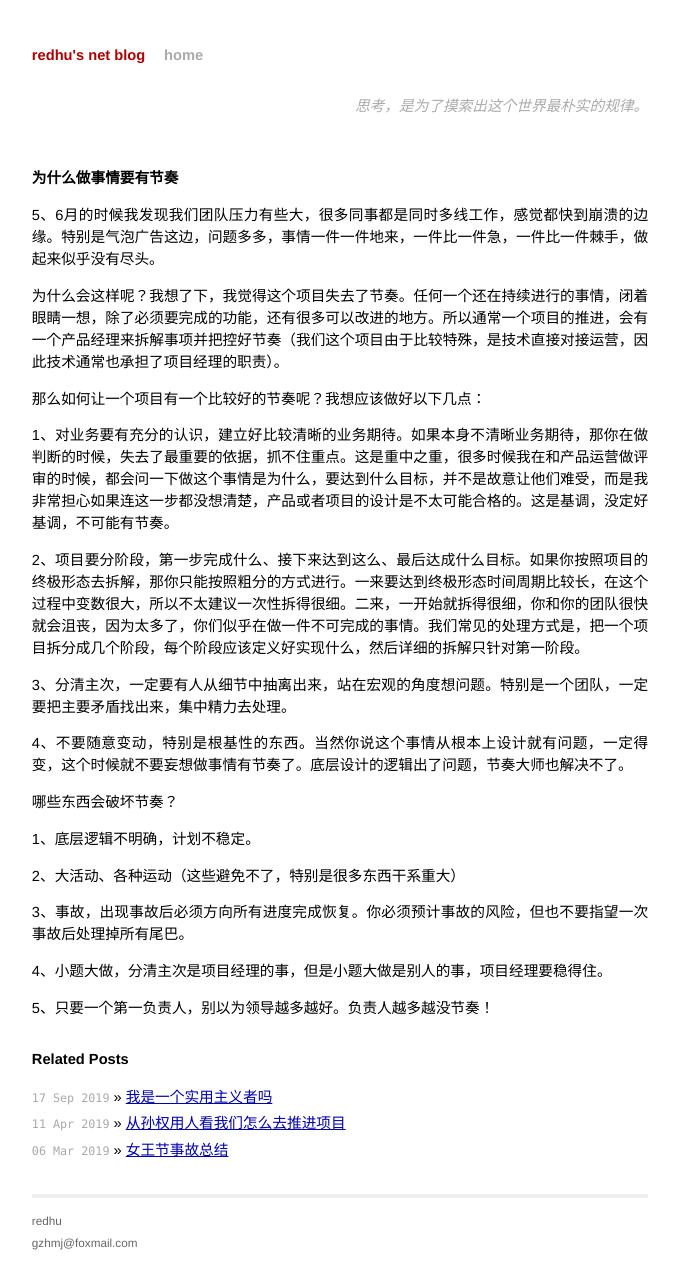
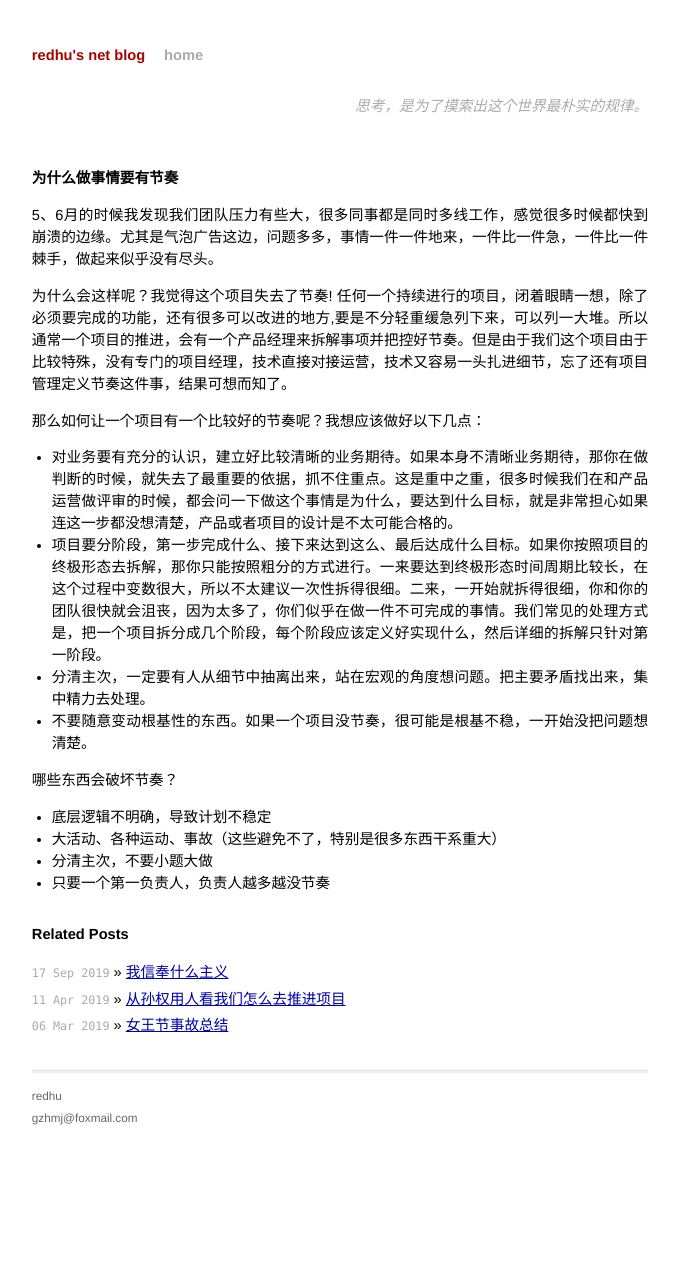
Before and after one commit to redhu/redhu.github.io, a Jekyll site: the page built from _posts/2019-6-11-为什么做事情要有节奏.md, in a window 1280 px wide. Shown: the whole page, without its empty margins (300-979 px from the left). Built offline with Jekyll 4.4.1, drawn with Linux system fonts in a browser that asks for light colours; our own code applies the rules of GitHub Pages for plain Markdown files; comment, search, counter and statistics services are not loaded; after the commit the page ends 1141 px from its top, so only the background shows below that.

Commit message:
add article

```diff
--- a/_posts/2019-6-11-为什么做事情要有节奏.md
+++ b/_posts/2019-6-11-为什么做事情要有节奏.md
@@ -1,28 +1,18 @@
 为什么做事情要有节奏
 ================
 
-5、6月的时候我发现我们团队压力有些大，很多同事都是同时多线工作，感觉都快到崩溃的边缘。特别是气泡广告这边，问题多多，事情一件一件地来，一件比一件急，一件比一件棘手，做起来似乎没有尽头。
+5、6月的时候我发现我们团队压力有些大，很多同事都是同时多线工作，感觉很多时候都快到崩溃的边缘。尤其是气泡广告这边，问题多多，事情一件一件地来，一件比一件急，一件比一件棘手，做起来似乎没有尽头。
 
-为什么会这样呢？我想了下，我觉得这个项目失去了节奏。任何一个还在持续进行的事情，闭着眼睛一想，除了必须要完成的功能，还有很多可以改进的地方。所以通常一个项目的推进，会有一个产品经理来拆解事项并把控好节奏（我们这个项目由于比较特殊，是技术直接对接运营，因此技术通常也承担了项目经理的职责）。
+为什么会这样呢？我觉得这个项目失去了节奏! 任何一个持续进行的项目，闭着眼睛一想，除了必须要完成的功能，还有很多可以改进的地方,要是不分轻重缓急列下来，可以列一大堆。所以通常一个项目的推进，会有一个产品经理来拆解事项并把控好节奏。但是由于我们这个项目由于比较特殊，没有专门的项目经理，技术直接对接运营，技术又容易一头扎进细节，忘了还有项目管理定义节奏这件事，结果可想而知了。
 
 那么如何让一个项目有一个比较好的节奏呢？我想应该做好以下几点：
-
-1、对业务要有充分的认识，建立好比较清晰的业务期待。如果本身不清晰业务期待，那你在做判断的时候，失去了最重要的依据，抓不住重点。这是重中之重，很多时候我在和产品运营做评审的时候，都会问一下做这个事情是为什么，要达到什么目标，并不是故意让他们难受，而是我非常担心如果连这一步都没想清楚，产品或者项目的设计是不太可能合格的。这是基调，没定好基调，不可能有节奏。
-
-2、项目要分阶段，第一步完成什么、接下来达到这么、最后达成什么目标。如果你按照项目的终极形态去拆解，那你只能按照粗分的方式进行。一来要达到终极形态时间周期比较长，在这个过程中变数很大，所以不太建议一次性拆得很细。二来，一开始就拆得很细，你和你的团队很快就会沮丧，因为太多了，你们似乎在做一件不可完成的事情。我们常见的处理方式是，把一个项目拆分成几个阶段，每个阶段应该定义好实现什么，然后详细的拆解只针对第一阶段。
-
-3、分清主次，一定要有人从细节中抽离出来，站在宏观的角度想问题。特别是一个团队，一定要把主要矛盾找出来，集中精力去处理。
-
-4、不要随意变动，特别是根基性的东西。当然你说这个事情从根本上设计就有问题，一定得变，这个时候就不要妄想做事情有节奏了。底层设计的逻辑出了问题，节奏大师也解决不了。
+* 对业务要有充分的认识，建立好比较清晰的业务期待。如果本身不清晰业务期待，那你在做判断的时候，就失去了最重要的依据，抓不住重点。这是重中之重，很多时候我们在和产品运营做评审的时候，都会问一下做这个事情是为什么，要达到什么目标，就是非常担心如果连这一步都没想清楚，产品或者项目的设计是不太可能合格的。
+* 项目要分阶段，第一步完成什么、接下来达到这么、最后达成什么目标。如果你按照项目的终极形态去拆解，那你只能按照粗分的方式进行。一来要达到终极形态时间周期比较长，在这个过程中变数很大，所以不太建议一次性拆得很细。二来，一开始就拆得很细，你和你的团队很快就会沮丧，因为太多了，你们似乎在做一件不可完成的事情。我们常见的处理方式是，把一个项目拆分成几个阶段，每个阶段应该定义好实现什么，然后详细的拆解只针对第一阶段。
+* 分清主次，一定要有人从细节中抽离出来，站在宏观的角度想问题。把主要矛盾找出来，集中精力去处理。
+* 不要随意变动根基性的东西。如果一个项目没节奏，很可能是根基不稳，一开始没把问题想清楚。
 
 哪些东西会破坏节奏？
-
-1、底层逻辑不明确，计划不稳定。
-
-2、大活动、各种运动（这些避免不了，特别是很多东西干系重大）
-
-3、事故，出现事故后必须方向所有进度完成恢复。你必须预计事故的风险，但也不要指望一次事故后处理掉所有尾巴。
-
-4、小题大做，分清主次是项目经理的事，但是小题大做是别人的事，项目经理要稳得住。
-
-5、只要一个第一负责人，别以为领导越多越好。负责人越多越没节奏！
+* 底层逻辑不明确，导致计划不稳定
+* 大活动、各种运动、事故（这些避免不了，特别是很多东西干系重大）
+* 分清主次，不要小题大做
+* 只要一个第一负责人，负责人越多越没节奏
```
Also changed, not shown: _posts/2019-9-17-我信奉什么主义 .md (added, +4 -0 lines), _posts/2019-9-17-我是一个实用主义者吗 .md (deleted, +0 -6 lines).
